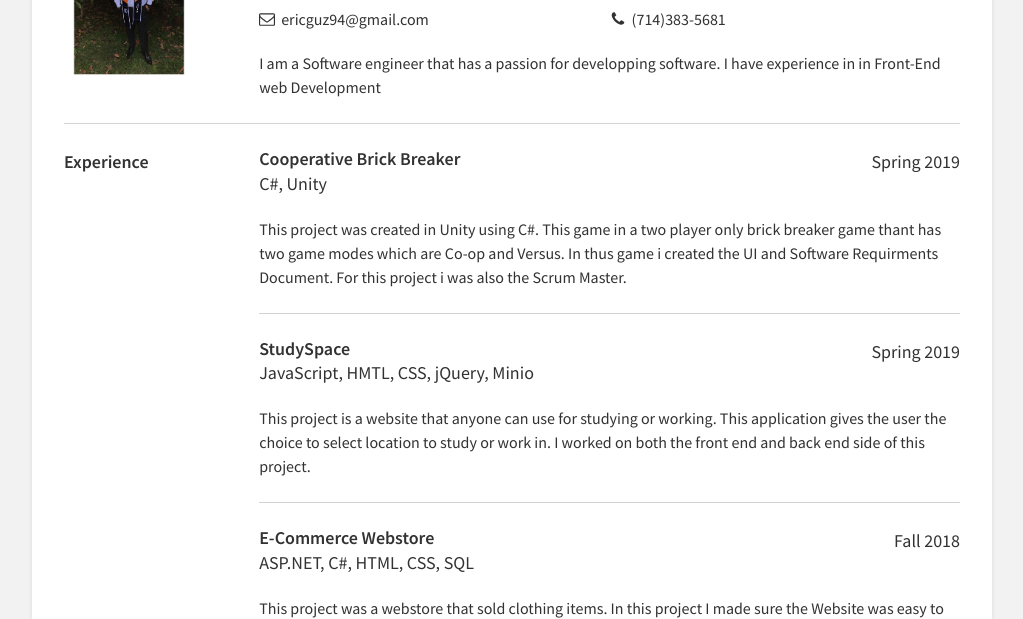
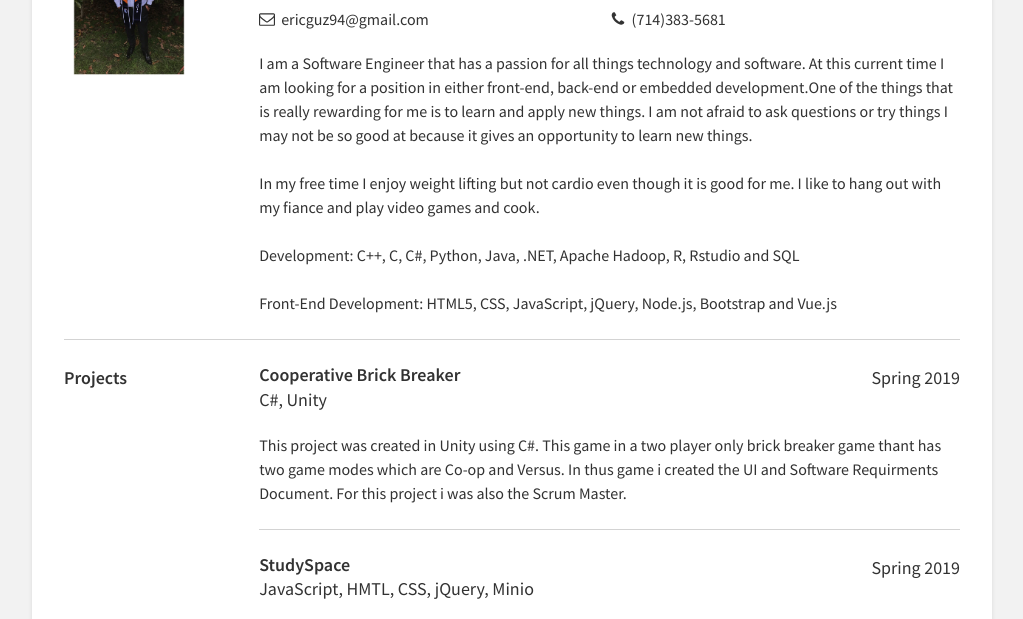
Before and after one commit to ericguzman94/ericguzman94.github.io, a plain HTML site: page index.html in a window 1280 px wide. Shown: the part 183-802 px from the top of the page, without its empty margins (128-1151 px from the left). Drawn offline with nearby package versions, Linux system fonts and the light colour scheme.

Commit message:
Uodate to about me section

```diff
--- a/index.html
+++ b/index.html
@@ -27,8 +27,17 @@
           </div>
         </div> <!-- end links -->
 
-        <p>I am a Software engineer that has a passion for developping software. I have experience in
-          in Front-End web Development
+        <p>
+          I am a Software Engineer that has a passion for all things technology and software. At this current time I am looking for a position in either front-end, back-end or
+          embedded development.One of the things that is really rewarding for me is to learn and apply new things.
+          I am not afraid to ask questions or try things I may not be so good at because it gives an opportunity to learn new things.
+          <br>
+          <br>In my free time I enjoy weight lifting but not cardio even though it is good for me. I like to hang out with my fiance and play video games and cook.
+          <br>
+          <br>Development: C++, C, C#, Python, Java, .NET, Apache Hadoop, R, Rstudio and SQL
+          <br>
+          <br>Front-End Development: HTML5, CSS, JavaScript, jQuery, Node.js, Bootstrap and Vue.js
+
         </p>
       </div>
     </section>
@@ -53,7 +62,7 @@
     -->
 
     <section>
-        <div class="section-title">Experience</div>
+        <div class="section-title">Projects</div>
         <div>
 
             <div class="job">
```
Also changed, not shown: img/pic.jpg (added).
